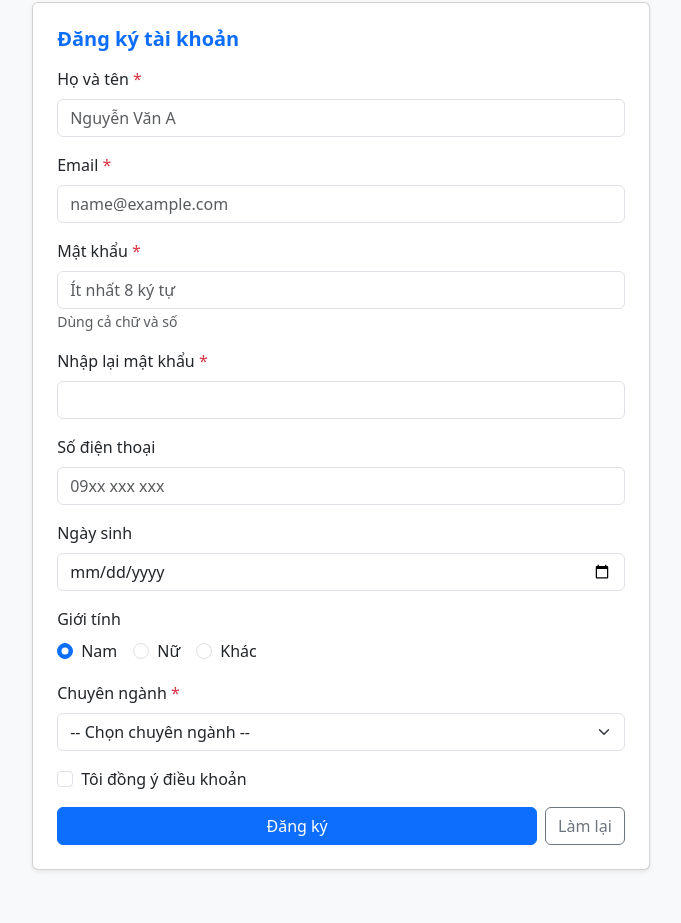
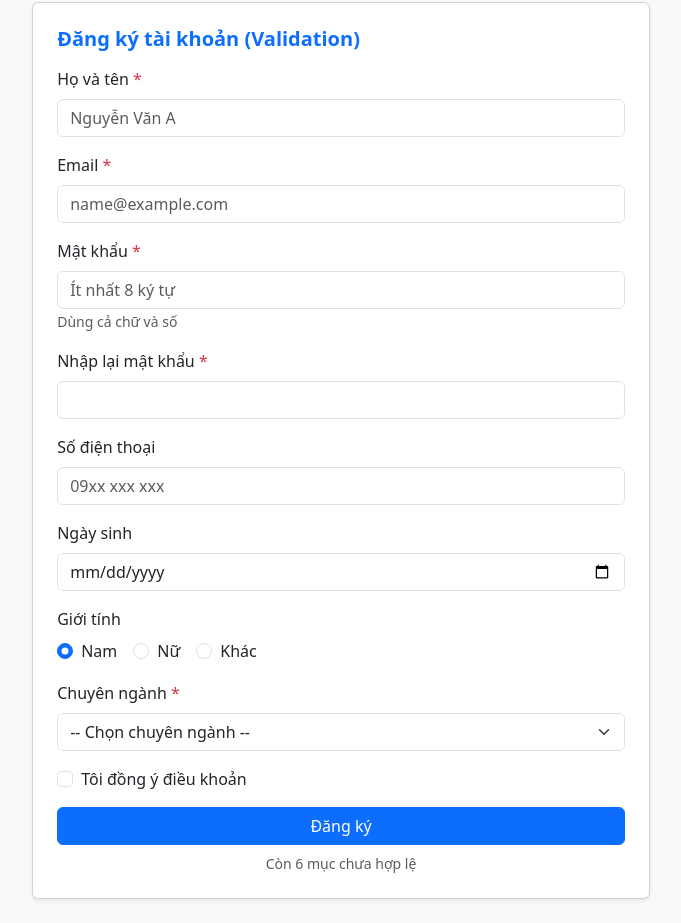
Before and after one commit to tranvinh2k005-sys/TranVinh-DE190135, a React (Vite) app in the folder SL9/BTVN_Lab4/: page / in a window 1280 px wide. Shown: the part 150-1073 px from the top of the page, without its empty margins (299-980 px from the left). Before the commit the page ends 1044 px from the top, so only its background shows below. Built offline with nearby package versions, Linux system fonts and the light colour scheme.

Commit message:
feat(register): implement exercise 5 form validation

```diff
--- a/SL9/BTVN_Lab4/src/App.jsx
+++ b/SL9/BTVN_Lab4/src/App.jsx
@@ -6,9 +6,10 @@ import Bai1 from './components/Bai1';
 import Bai2 from './components/Bai2';
 import Bai3 from './components/Bai3';
 import Bai4 from './components/Bai4';
+import Bai5 from './components/Bai5';
 
 function App() {
-  const [key, setKey] = useState('bai4');
+  const [key, setKey] = useState('bai5');
 
   return (
     <Container className="py-4" style={{ maxWidth: 1100 }}>
@@ -31,6 +32,9 @@ function App() {
         <Tab eventKey="bai4" title="4. Bài 4: RegisterForm">
           <Bai4 />
         </Tab>
+        <Tab eventKey="bai5" title="5. Bài 5: ValidatedRegisterForm">
+          <Bai5 />
+        </Tab>
       </Tabs>
     </Container>
   );
--- /dev/null
+++ b/SL9/BTVN_Lab4/src/components/Bai5.jsx
@@ -0,0 +1,159 @@
+import { useState } from 'react';
+import Card from 'react-bootstrap/Card';
+import Row from 'react-bootstrap/Row';
+import Col from 'react-bootstrap/Col';
+import Form from 'react-bootstrap/Form';
+import Alert from 'react-bootstrap/Alert';
+import Button from 'react-bootstrap/Button';
+import { fields, genders, majors, initialValues } from '../data/registerConfig';
+import { validateRegister } from '../utils/validateRegister';
+
+export const AppButton = ({ variant = 'primary', children, ...rest }) => (
+  <Button variant={variant} {...rest}>
+    {children}
+  </Button>
+);
+
+export const InputField = ({ id, label, helpText, error, ...inputProps }) => (
+  <Form.Group className="mb-3" controlId={id}>
+    <Form.Label>
+      {label}
+      {inputProps.required && <span className="text-danger"> *</span>}
+    </Form.Label>
+    <Form.Control {...inputProps} isInvalid={Boolean(error)} />
+    <Form.Control.Feedback type="invalid">{error}</Form.Control.Feedback>
+    {helpText && !error && <Form.Text muted>{helpText}</Form.Text>}
+  </Form.Group>
+);
+
+export const ValidatedRegisterForm = () => {
+  const [values, setValues] = useState(initialValues);
+  const [touched, setTouched] = useState({});
+  const [success, setSuccess] = useState('');
+
+  // errors là dữ liệu dẫn xuất từ values → tính lại mỗi lần render
+  const errors = validateRegister(values);
+  const isValid = Object.keys(errors).length === 0;
+  // Chỉ hiện lỗi của ô đã được chạm (blur) hoặc sau khi bấm submit
+  const showError = (name) => (touched[name] ? errors[name] : undefined);
+
+  const handleChange = (event) => {
+    const { name, value, type, checked } = event.target;
+    setValues((prev) => ({ ...prev, [name]: type === 'checkbox' ? checked : value }));
+    setSuccess('');
+  };
+
+  const handleBlur = (event) => {
+    const { name } = event.target;
+    setTouched((prev) => ({ ...prev, [name]: true }));
+  };
+
+  const handleSubmit = (event) => {
+    event.preventDefault();
+    // Đánh dấu tất cả là đã chạm để lộ mọi lỗi còn lại
+    const allTouched = Object.keys(initialValues).reduce(
+      (acc, key) => ({ ...acc, [key]: true }),
+      {},
+    );
+    setTouched(allTouched);
+    if (!isValid) return;
+
+    setSuccess(`Đăng ký thành công! Chào mừng ${values.fullName.trim()}.`);
+    setValues(initialValues);
+    setTouched({});
+  };
+
+  return (
+    <Row className="justify-content-center">
+      <Col md={7}>
+        <Card className="shadow-sm">
+          <Card.Body className="p-4">
+            <Card.Title className="mb-3 text-primary fw-bold">Đăng ký tài khoản (Validation)</Card.Title>
+            {success && <Alert variant="success">{success}</Alert>}
+
+            <Form noValidate onSubmit={handleSubmit}>
+              {fields.map((field) => (
+                <InputField
+                  key={field.id}
+                  {...field}
+                  name={field.id}
+                  value={values[field.id]}
+                  onChange={handleChange}
+                  onBlur={handleBlur}
+                  error={showError(field.id)}
+                />
+              ))}
+
+              <Form.Group className="mb-3">
+                <Form.Label className="d-block">Giới tính</Form.Label>
+                {genders.map((gender) => (
+                  <Form.Check
+                    inline
+                    key={gender}
+                    type="radio"
+                    name="gender"
+                    id={`v-gender-${gender}`}
+                    label={gender}
+                    value={gender}
+                    checked={values.gender === gender}
+                    onChange={handleChange}
+                  />
+                ))}
+              </Form.Group>
+
+              <Form.Group className="mb-3" controlId="v-major">
+                <Form.Label>
+                  Chuyên ngành <span className="text-danger">*</span>
+                </Form.Label>
+                <Form.Select
+                  name="major"
+                  value={values.major}
+                  onChange={handleChange}
+                  onBlur={handleBlur}
+                  isInvalid={Boolean(showError('major'))}
+                >
+                  <option value="">-- Chọn chuyên ngành --</option>
+                  {majors.map((major) => (
+                    <option key={major}>{major}</option>
+                  ))}
+                </Form.Select>
+                <Form.Control.Feedback type="invalid">{showError('major')}</Form.Control.Feedback>
+              </Form.Group>
+
+              <Form.Check
+                className="mb-3"
+                type="checkbox"
+                id="v-agree"
+                name="agree"
+                label="Tôi đồng ý điều khoản"
+                checked={values.agree}
+                onChange={handleChange}
+                onBlur={handleBlur}
+                isInvalid={Boolean(showError('agree'))}
+                feedback={showError('agree')}
+                feedbackType="invalid"
+              />
+
+              <AppButton type="submit" className="w-100">
+                Đăng ký
+              </AppButton>
+              <Form.Text muted className="d-block mt-2 text-center">
+                {isValid ? 'Thông tin hợp lệ' : `Còn ${Object.keys(errors).length} mục chưa hợp lệ`}
+              </Form.Text>
+            </Form>
+          </Card.Body>
+        </Card>
+      </Col>
+    </Row>
+  );
+};
+
+const Bai5 = () => {
+  return (
+    <div>
+      <ValidatedRegisterForm />
+    </div>
+  );
+};
+
+export default Bai5;
--- /dev/null
+++ b/SL9/BTVN_Lab4/src/utils/validateRegister.js
@@ -0,0 +1,36 @@
+const EMAIL_REGEX = /^[^\s@]+@[^\s@]+\.[^\s@]+$/;
+const PHONE_REGEX = /^0\d{9}$/;
+
+export const validateRegister = (values) => {
+  const errors = {};
+  const fullName = values.fullName.trim();
+
+  if (!fullName) errors.fullName = 'Vui lòng nhập họ tên';
+  else if (fullName.length < 3) errors.fullName = 'Họ tên phải có ít nhất 3 ký tự';
+
+  if (!values.email.trim()) errors.email = 'Vui lòng nhập email';
+  else if (!EMAIL_REGEX.test(values.email)) errors.email = 'Email không đúng định dạng';
+
+  if (!values.password) errors.password = 'Vui lòng nhập mật khẩu';
+  else if (values.password.length < 8) errors.password = 'Mật khẩu phải có ít nhất 8 ký tự';
+  else if (!/[A-Za-z]/.test(values.password) || !/\d/.test(values.password))
+    errors.password = 'Mật khẩu phải có cả chữ và số';
+
+  if (!values.confirmPassword) errors.confirmPassword = 'Vui lòng nhập lại mật khẩu';
+  else if (values.confirmPassword !== values.password)
+    errors.confirmPassword = 'Mật khẩu nhập lại không khớp';
+
+  // Không bắt buộc: chỉ kiểm tra khi người dùng có nhập
+  const phone = values.phone.replace(/\s/g, '');
+  if (phone && !PHONE_REGEX.test(phone)) errors.phone = 'Số điện thoại gồm 10 số, bắt đầu bằng 0';
+
+  if (values.birthday) {
+    const age = new Date().getFullYear() - new Date(values.birthday).getFullYear();
+    if (age < 16) errors.birthday = 'Bạn phải từ 16 tuổi trở lên';
+  }
+
+  if (!values.major) errors.major = 'Vui lòng chọn chuyên ngành';
+  if (!values.agree) errors.agree = 'Bạn cần đồng ý điều khoản';
+
+  return errors;
+};
```
